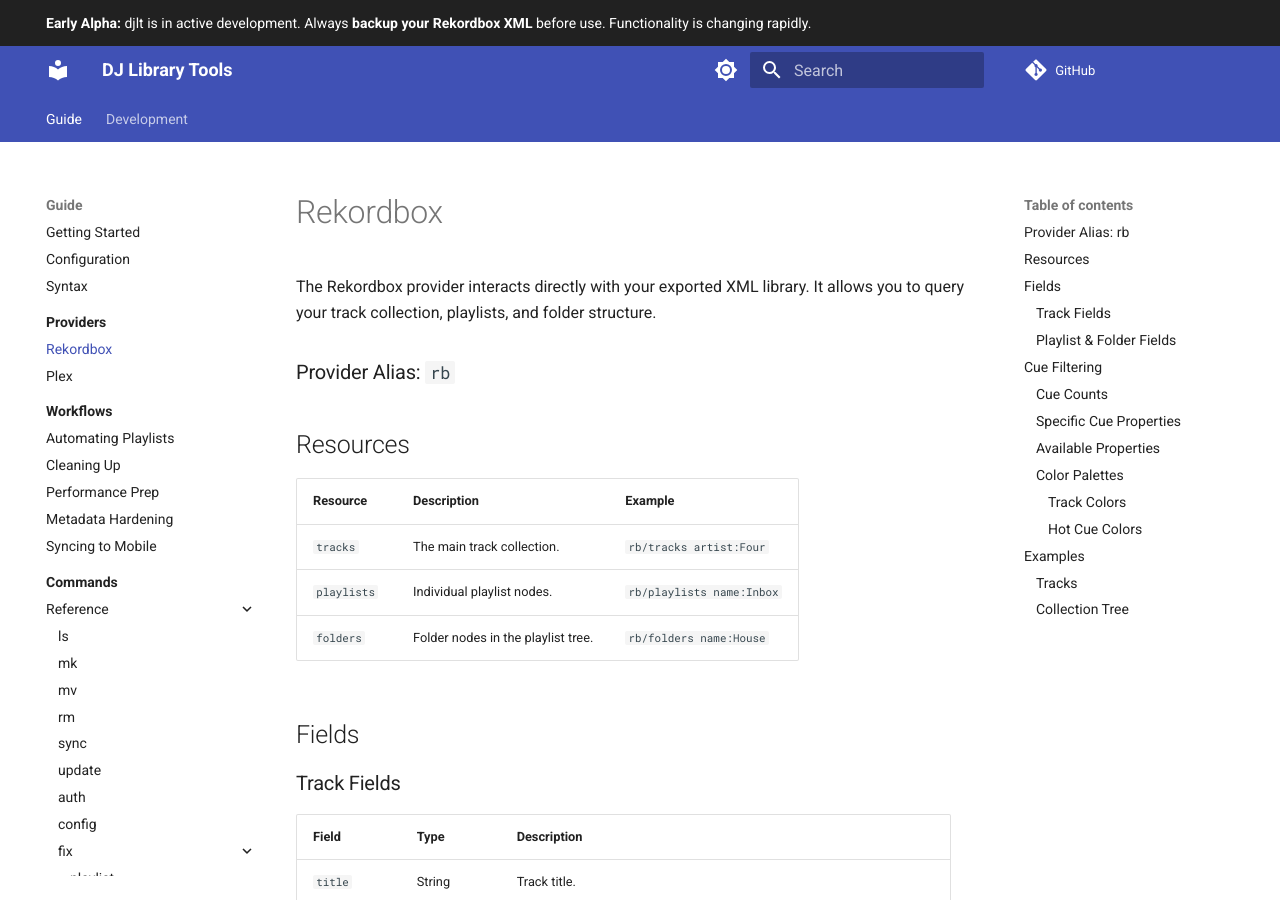
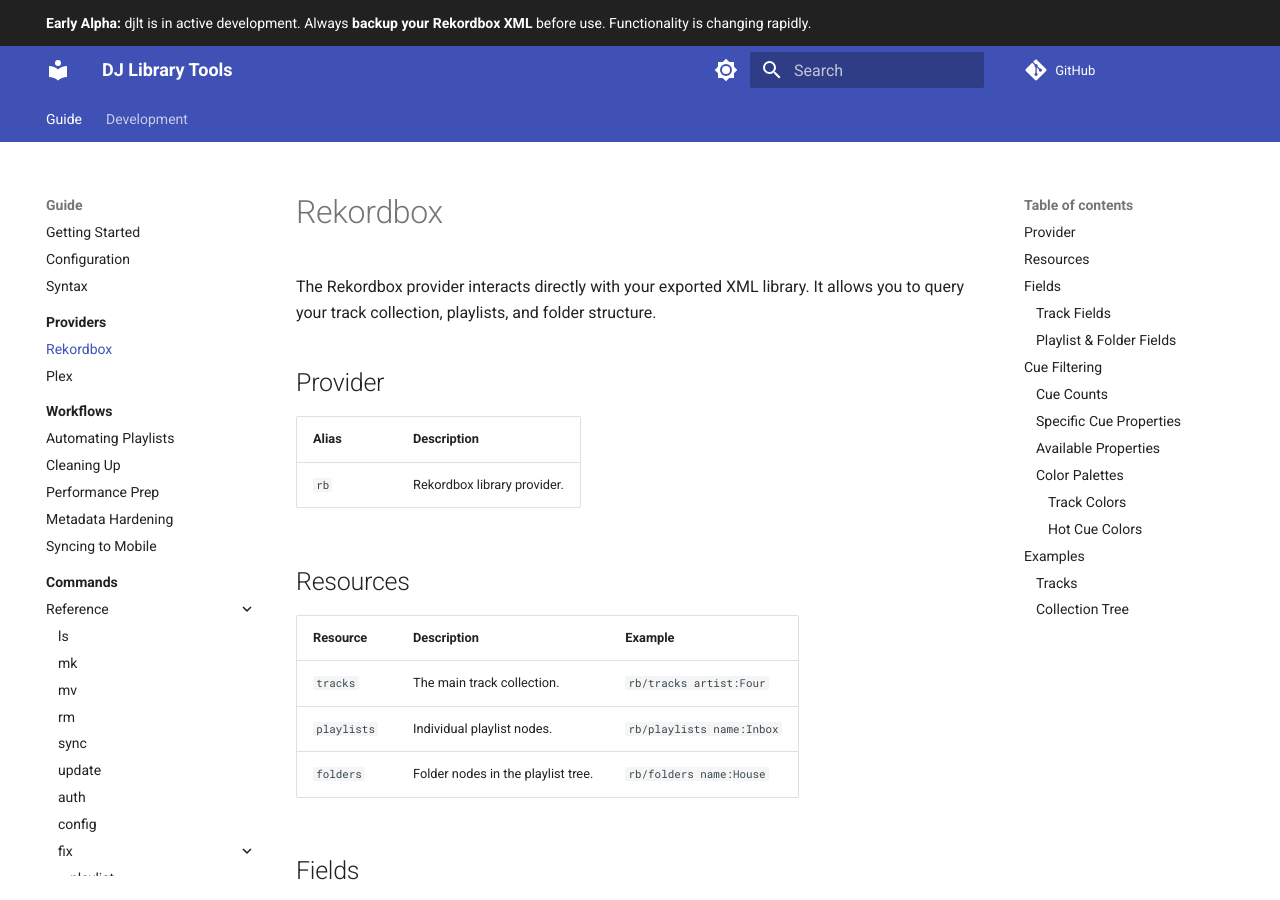
Before and after one commit to llttlltt/dj-library-tools, an MkDocs documentation site: the page built from docs/guide/query/providers/rekordbox/index.md, in a window 1280 px wide and 900 px high. Built offline with MkDocs 1.6.1 and Material for MkDocs 9.7.7, drawn with Linux system fonts in a browser that asks for light colours; comment, search, counter and statistics services are not loaded.

Commit message:
docs: use table format for provider aliases

```diff
--- a/docs/guide/query/providers/rekordbox/index.md
+++ b/docs/guide/query/providers/rekordbox/index.md
@@ -2,7 +2,11 @@
 
 The Rekordbox provider interacts directly with your exported XML library. It allows you to query your track collection, playlists, and folder structure.
 
-### Provider Alias: `rb`
+## Provider
+
+| Alias | Description |
+| :--- | :--- |
+| `rb` | Rekordbox library provider. |
 
 ## Resources
 
```
Also changed, not shown: docs/guide/query/providers/plex/index.md (+5 -1 lines).
